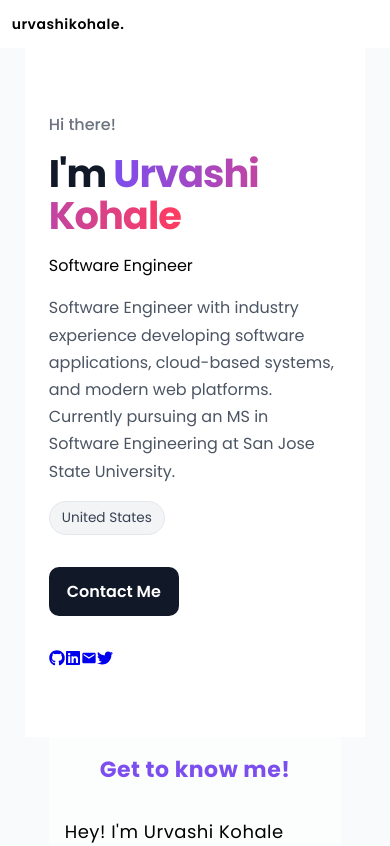
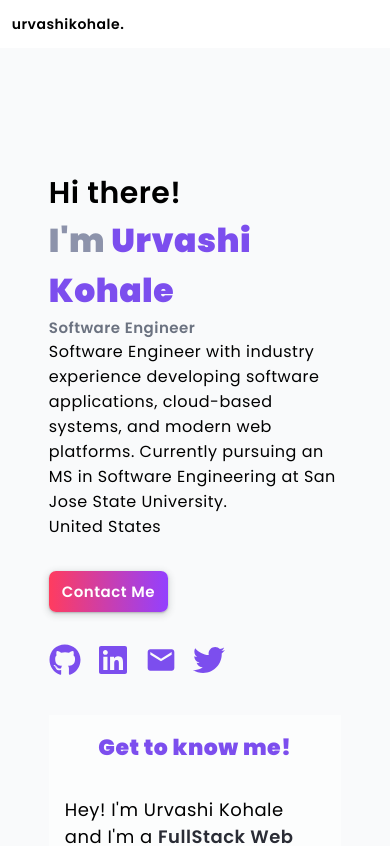
Before and after one commit to urvashikohale/My_Portfolio_Website, a React (Create React App) app: page / in a window 390 px wide. Shown: the top 846 px of the page. Built offline with nearby package versions, Linux system fonts and the light colour scheme.

Commit message:
Refactor home.css for style updates and responsiveness
Updated font family and adjusted styles for various elements including buttons, headings, and layout. Restored original gradient style for the button and improved responsive design.

```diff
--- a/src/components/home/home.css
+++ b/src/components/home/home.css
@@ -1,143 +1,128 @@
-@import url('https://fonts.googleapis.com/css2?family=Poppins:wght@300;400;500;600;700&display=swap');
+@import url('https://fonts.googleapis.com/css2?family=Nunito:wght@200&display=swap');
 
-/* MAIN LAYOUT */
 .home {
     height: 90vh;
     display: flex;
     justify-content: center;
-    align-items: center;
+    letter-spacing: 0.5px;
     font-family: 'Poppins', sans-serif;
-    background: #ffffff;
-    padding: 0 2rem;
 }
 
-/* LEFT SIDE */
 .homeLeft {
+    display: flex;
     flex: 1;
-    display: flex;
     flex-direction: column;
     justify-content: center;
     gap: 2rem;
+    margin-top: 10vh;
 }
 
-/* HERO BLOCK */
 .homeName {
     display: flex;
     flex-direction: column;
-    gap: 1rem;
     align-items: flex-start;
 }
 
-/* GREETING */
-.hi {
-    font-size: 1rem;
-    font-weight: 500;
-    color: #6b7280;
+.homeName > h2 {
+    color: black;
+    font-size: 30px;
+    font-weight: 600;
+    font-family: 'Poppins', sans-serif;
 }
 
-/* NAME */
-.bigText {
-    font-size: 3.4rem;
+.homeName > h1 {
+    color: #8D93AB;
+    font-family: 'Poppins', sans-serif;
     font-weight: 700;
-    color: #111827;
-    letter-spacing: -1px;
-    line-height: 1.1;
+    font-size: 55px;
 }
 
-.bigText span {
-    background: linear-gradient(90deg, #7c4eee, #ff3c5f);
-    -webkit-background-clip: text;
-    -webkit-text-fill-color: transparent;
+.homeName > h1 > span {
+    color: #7C4EEE;
 }
 
-/* ROLE */
-.roleText {
-    font-size: 1.1rem;
-    font-weight: 500;
-    color: #6b7280;
+.homeName > :nth-child(3) {
+    color: #6B7280;
+    font-size: 22px;
+    font-weight: 600;
 }
 
-/* DESCRIPTION */
-.subText {
-    font-size: 1rem;
-    line-height: 1.7;
-    max-width: 560px;
-    color: #4b5563;
-}
+/* BUTTON (original gradient style restored) */
+.homeButton {
+    box-shadow: rgba(60, 64, 67, 0.3) 0px 1px 2px 0px,
+                rgba(60, 64, 67, 0.15) 0px 2px 6px 2px;
 
-/* LOCATION BADGE */
-.locationBadge {
-    display: inline-flex;
-    align-items: center;
-    padding: 6px 12px;
-    font-size: 0.85rem;
-    border-radius: 999px;
-    background: #f3f4f6;
-    color: #374151;
-    border: 1px solid #e5e7eb;
-    width: fit-content;
-}
+    border-radius: 7px;
+    border: none;
+    padding: 13px 18px;
 
-/* BUTTON (STRIPE STYLE) */
-.homeButton {
-    display: inline-flex;
-    align-items: center;
-    justify-content: center;
-
-    padding: 12px 18px;
-    border-radius: 10px;
-
-    font-size: 16px;
+    color: #FFFFFF;
+    font-size: 20px;
+    font-family: 'Poppins', sans-serif;
     font-weight: 600;
 
-    color: #ffffff;
-    background: #111827;
+    width: max-content;
 
-    border: none;
-    cursor: pointer;
-
-    transition: all 0.2s ease;
-    width: fit-content;
+    background: linear-gradient(to right, #FF3C5F 0%, #9340FF 100%);
 }
 
 .homeButton:hover {
-    background: #000000;
-    transform: translateY(-2px);
+    background: #FFFFFF;
+    color: #7C4EEE;
+    box-shadow: 0 4px 8px 0 rgba(0,0,0,0.2),
+                0 6px 20px 0 rgba(0,0,0,0.10);
 }
 
-/* RIGHT SIDE IMAGE */
 .homeRight {
-    flex: 1;
     display: flex;
+    position: relative;
+    flex-direction: column;
+    align-items: center;
     justify-content: center;
-    align-items: center;
+    margin: auto;
 }
 
-.homeRight img {
-    width: 28rem;
-    max-width: 100%;
-    filter: drop-shadow(0px 20px 40px rgba(0,0,0,0.08));
-    transition: transform 0.3s ease;
+.icons {
+    display: flex;
+    gap: 1rem;
 }
 
-.homeRight img:hover {
-    transform: translateY(-5px);
+.homeIcon {
+    display: flex;
+    flex-direction: row;
+    align-items: center;
+    color: #7C4EEE;
+    font-size: 2rem;
+    gap: 1rem;
+    position: relative;
 }
 
-/* RESPONSIVE */
-@media screen and (max-width: 768px) {
+.homeIcon:hover {
+    color: #5f35c8;
+}
+
+/* MOBILE */
+@media screen and (max-width:768px) {
     .home {
         flex-direction: column;
-        height: auto;
-        padding: 4rem 1.5rem;
-        text-align: left;
-    }
-
-    .bigText {
-        font-size: 2.4rem;
+        height: fit-content;
+        padding: 10% 0;
     }
 
     .homeRight {
         display: none;
     }
+
+    .homeName > h1 {
+        font-size: 33px;
+    }
+
+    .homeName > :nth-child(3) {
+        font-size: 15px;
+    }
+
+    .homeButton {
+        padding: 9px 13px;
+        font-size: 15px;
+    }
 }
```
